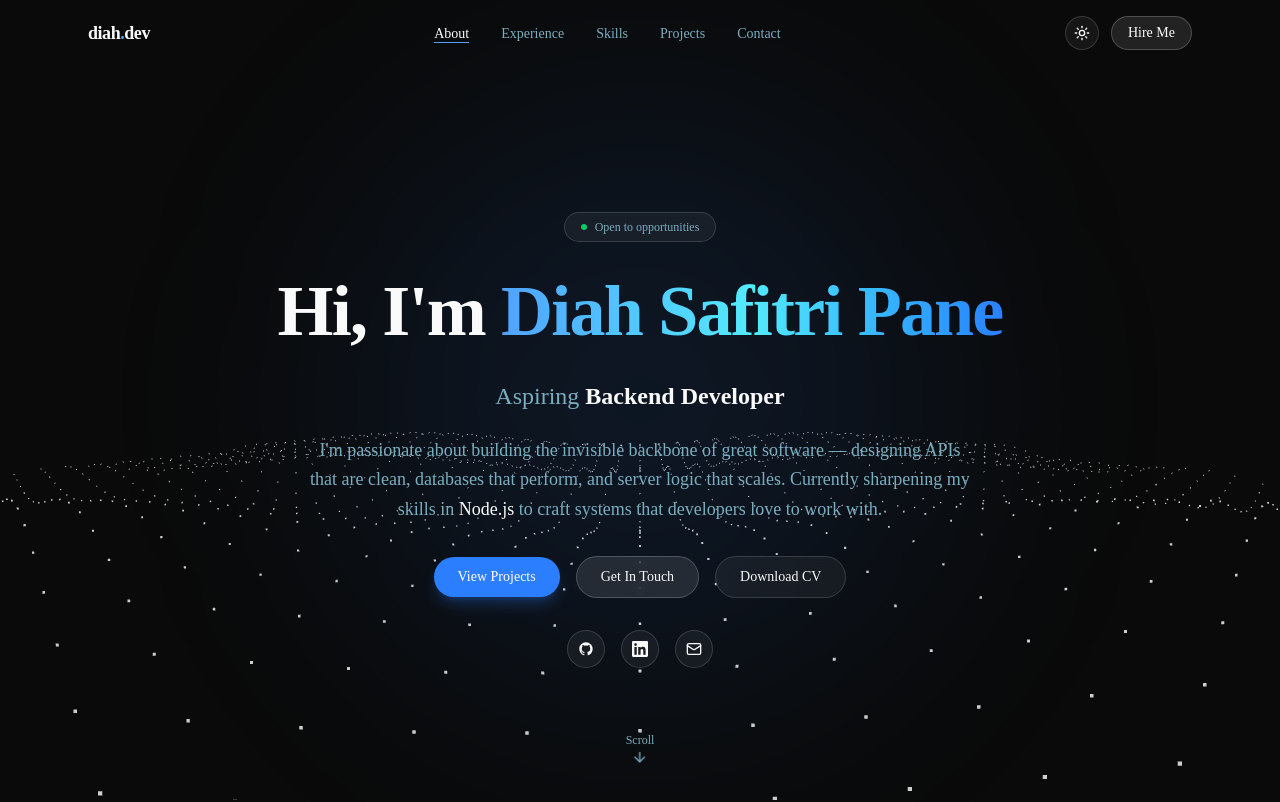
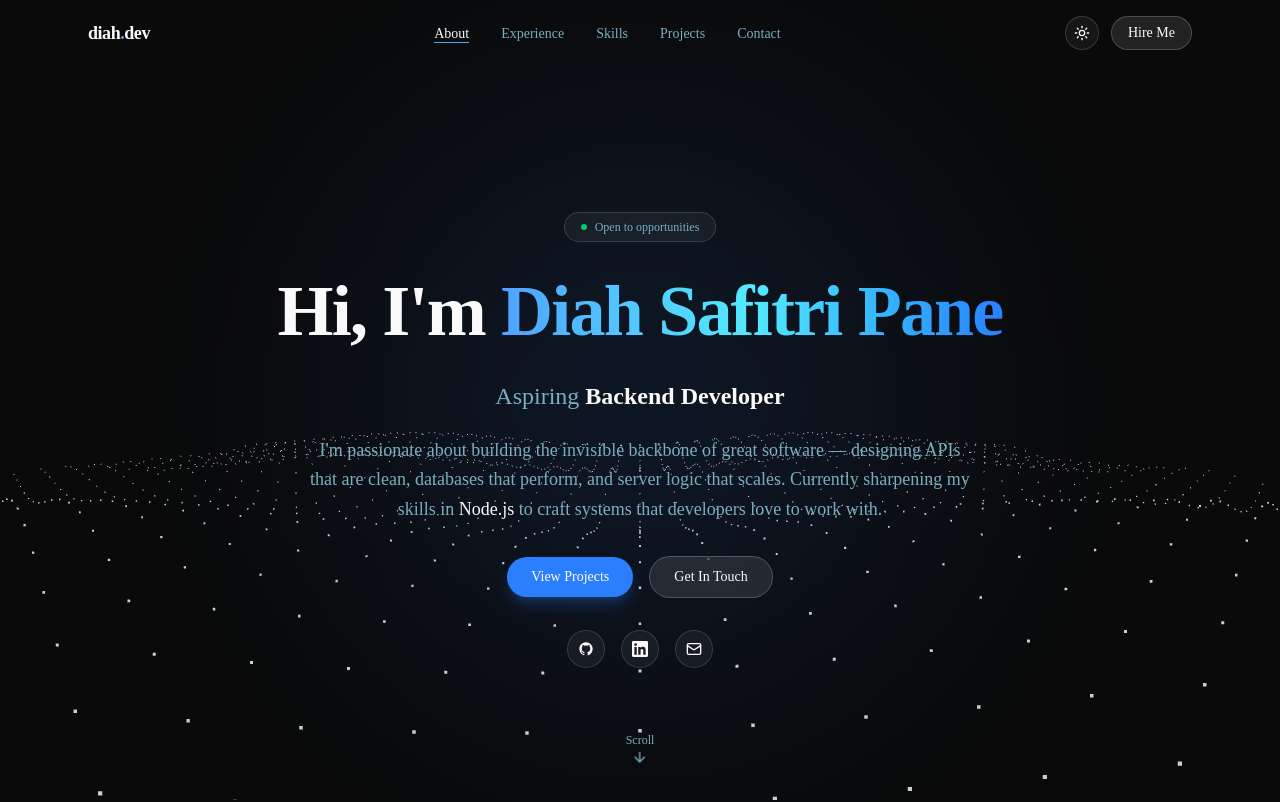
Before and after one commit to ValZ908/my-portofolio, a Next.js app: page / in a window 1280 px wide. Shown: the top 802 px of the page. Built offline with nearby package versions, Linux system fonts and the light colour scheme.

Commit message:
remove download cv button

```diff
--- a/components/hero.tsx
+++ b/components/hero.tsx
@@ -73,13 +73,6 @@ export function Hero() {
           >
             Get In Touch
           </a>
-          <a
-            href="/resume.pdf"
-            download
-            className="rounded-full border border-white/15 bg-white/5 backdrop-blur-sm px-6 py-2.5 text-sm font-medium hover:bg-white/15 transition-all"
-          >
-            Download CV
-          </a>
         </div>
 
         {/* Social links */}
```
Also changed, not shown: 2 other files (tests, documents, lock files or other folders).
